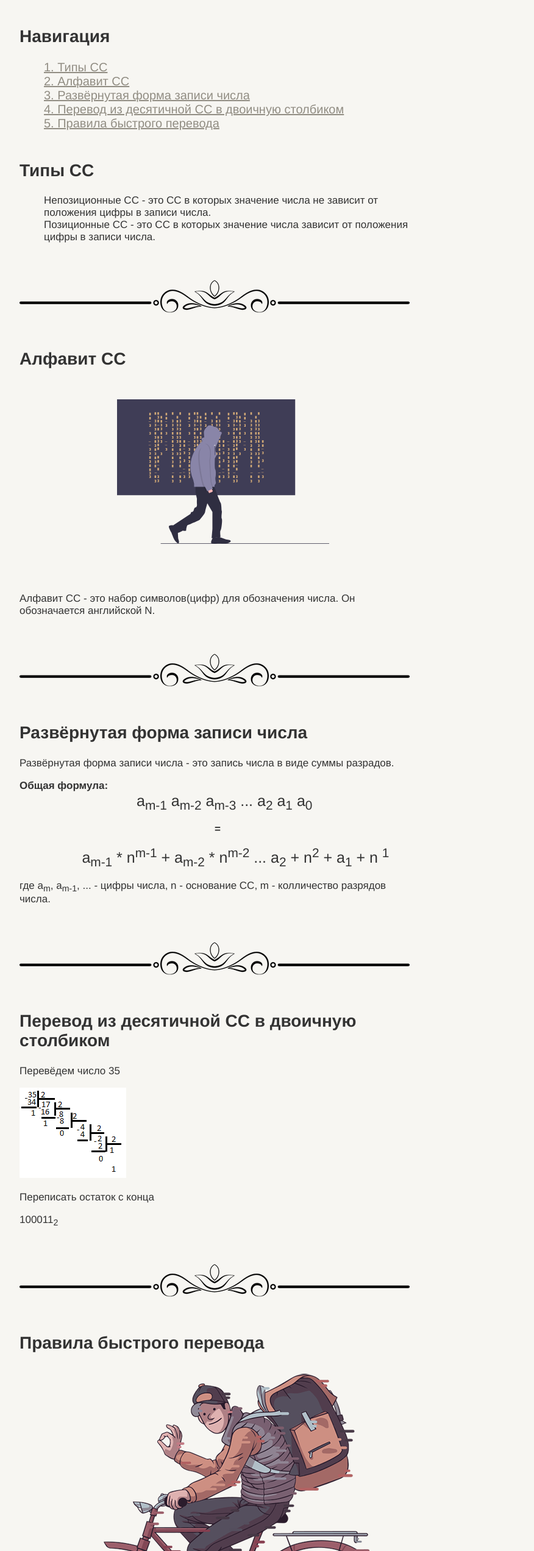
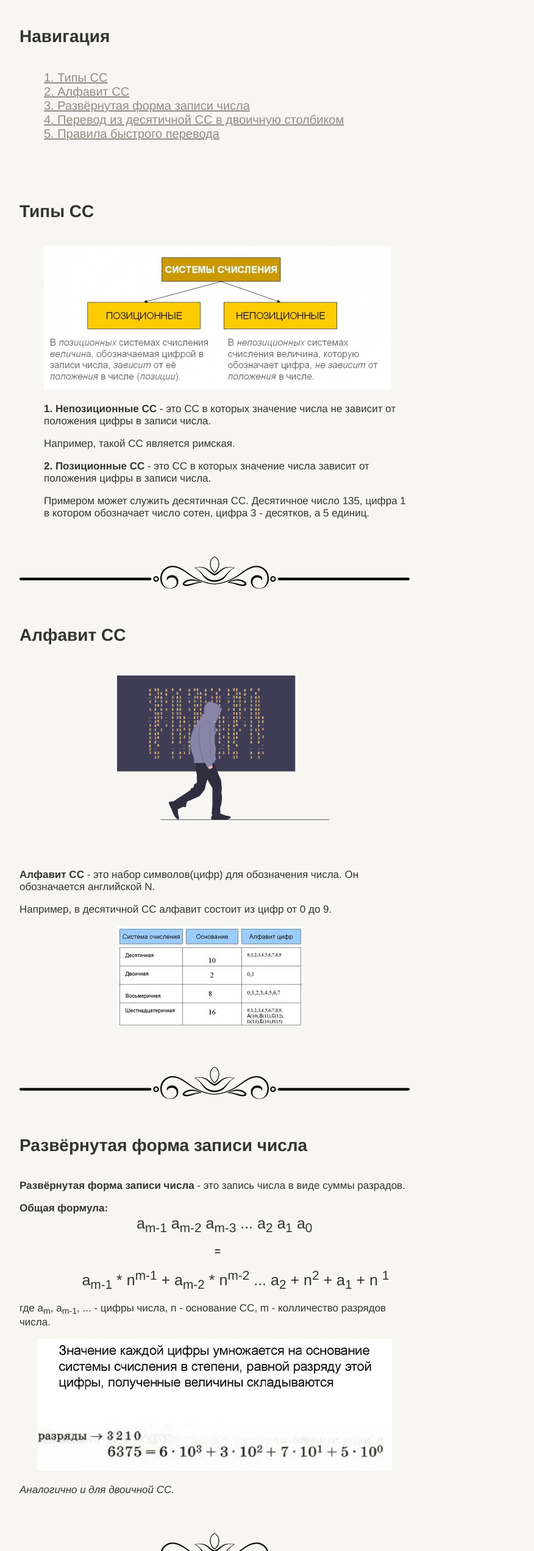
Before and after one commit to Xolog/CC, a plain HTML site: page index.html in a window 1280 px wide. Shown: the part 916-3460 px from the top of the page at 61% size, without its empty margins (288-1164 px from the left). Drawn offline with Linux system fonts and the light colour scheme.

Commit message:
Добавил примеры и пояснения

```diff
--- a/index.html
+++ b/index.html
@@ -36,21 +36,39 @@
 		<section class="container">
 			<article>
 				<h2 id="1">Типы СС</h2>
+				<img src="img/type-cc.jpg" class="type-cc" width="570px" height="236px">
 					<ul>
-						<li>Непозиционные СС - это СС в которых значение числа не зависит от положения цифры в записи числа.</li>
-						<li>Позиционные СС - это СС в которых значение числа зависит от положения цифры в записи числа.</li>
+						<li>
+							<p>
+								<strong>1. Непозиционные СС</strong> - это СС в которых значение числа не зависит от
+								положения цифры в записи числа.
+							</p>
+							<p>
+								Например, такой СС является римская.
+							</p>
+						</li>
+						<li>
+							<p>
+								<strong>2. Позиционные СС</strong> - это СС в которых значение числа зависит от положения цифры в записи числа.
+							</p>
+							<p>
+								Примером может служить десятичная СС. Десятичное число 135, цифра 1 в котором обозначает число сотен, цифра 3 - десятков, а 5 единиц.
+							</p>
+						</li>
 					</ol>
 			</article>
 			<div class="razd"></div>
 			<article>
 				<h2 id="2">Алфавит СС</h2>
 				<div class="hack"></div>
-				<p>Алфавит СС - это набор символов(цифр) для обозначения числа. Он обозначается английской N.</p>
+				<p><strong>Алфавит СС</strong> - это набор символов(цифр) для обозначения числа. Он обозначается английской N.</p>
+				<p>Например, в десятичной СС алфавит состоит из цифр от 0 до 9.</p>
+				<img src="img/alpab.jpg" width="305px" height="165px" class="alpab">
 			</article>
 			<div class="razd"></div>
 			<article>
 				<h2 id="3">Развёрнутая форма записи числа</h2>
-				<p>Развёрнутая форма записи числа - это запись числа в виде суммы разрадов.</p>
+				<p><strong>Развёрнутая форма записи числа</strong> - это запись числа в виде суммы разрадов.</p>
 				<p>
 					<strong>Общая формула:</strong> <br>
 					<span class="formula centerf">
@@ -63,22 +81,28 @@
 					</span>
 				</p>
 				<p>где a<sub>m</sub>, a<sub>m-1</sub>, ... - цифры числа, n - основание СС, m - колличество разрядов числа.</p>
+				<img src="img/unfolded.jpg" width="582px" height="216px" class="unfolded">
+				<p>
+					<i>Аналогично и для двоичной СС.</i>
+				</p>
 			</article>
 			<div class="razd"></div>
 			<article>
 				<h2 id="4">Перевод из десятичной СС в двоичную столбиком</h2>
-				<p>Перевёдем число 35</p>
+				<p>Перевёдем число 35.</p>
+				<p>Для этого нам нужно разделить это число на два, а остаток записать. Дальше таким же образом разделить результат и т. д.</p>
 				<img src="img/stolbik.png">
-				<p>Переписать остаток с конца</p>
-				<span>100011<sub>2</sub></span>
+				<p>Перепишем остаток с конца</p>
+				<span>Результат: 100011<sub>2</sub></span>
 			</article>
 			<div class="razd"></div>
 			<article>
 				<h2 id="5">Правила быстрого перевода</h2>
 				<div class="speed"></div>
-				<p>Правила быстрого перевода допустимо использовать тогда, когда планируется осуществить перевод внутри родственных СС. Родственные СС - это СС которые можно представить в виде степени одного числа. Для этого удобно использовать триады и тетрады.</p>
+				<p><strong>Правила быстрого перевода</strong> допустимо использовать тогда, когда планируется осуществить перевод внутри <ins>родственных</ins> СС. <strong>Родственные СС</strong> - это СС которые можно представить в виде степени одного числа. Для этого удобно использовать триады и тетрады.</p>
 				<p><strong>Таблица триад и тетрад</strong></p>
 				<img src="img/table.jpg">
+				<i>Триады это 3 двоичные цифры, а тетрады 4 двоичные цифры.</i>
 				<p>Для перевода восьмиричного числа в двоичное можно каждую цифру этого числа заменить двоичной триадой по таблице.</p>
 				<span><strong>Перевод двоичного числа в восьмиричное:</strong></span>
 				<ol>
--- a/style/style.css
+++ b/style/style.css
@@ -53,6 +53,7 @@ main {
 
 h2 {
 	font-size: 28px;
+	margin-bottom: 40px;
 }
 
 .nav-item {
@@ -161,3 +162,19 @@ article {
 	margin-left: 500px;
 	margin-top: 75px;
 }
+
+nav {
+	margin-bottom: 100px;
+}
+
+.type-cc {
+	margin-left: 40px;
+}
+
+.alpab {
+	margin-left: 25%;
+}
+
+.unfolded {
+	margin-left: 4.5%;
+}
```
Also changed, not shown: img/alpab.jpg (added), img/type-cc.jpg (added), img/unfolded.jpg (added), 1 other file.
